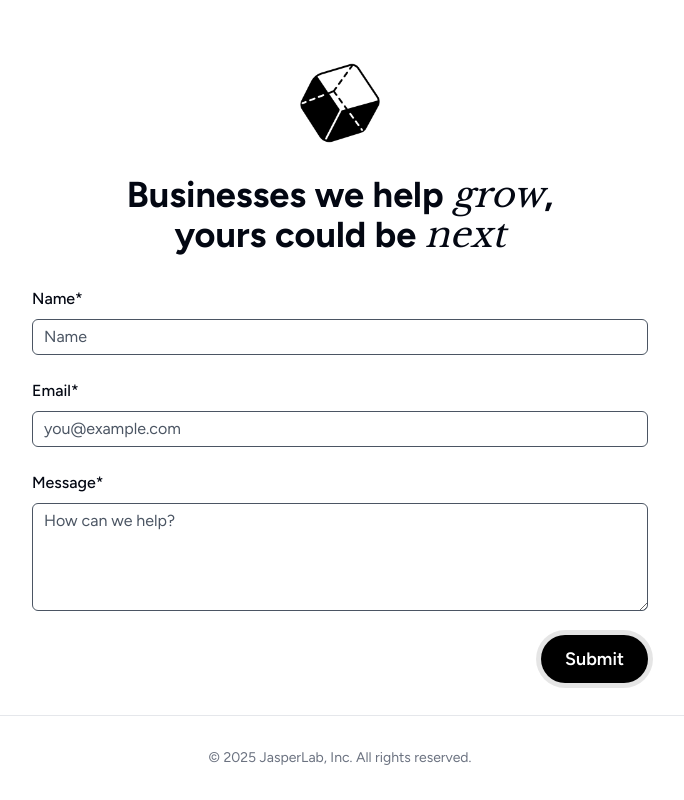
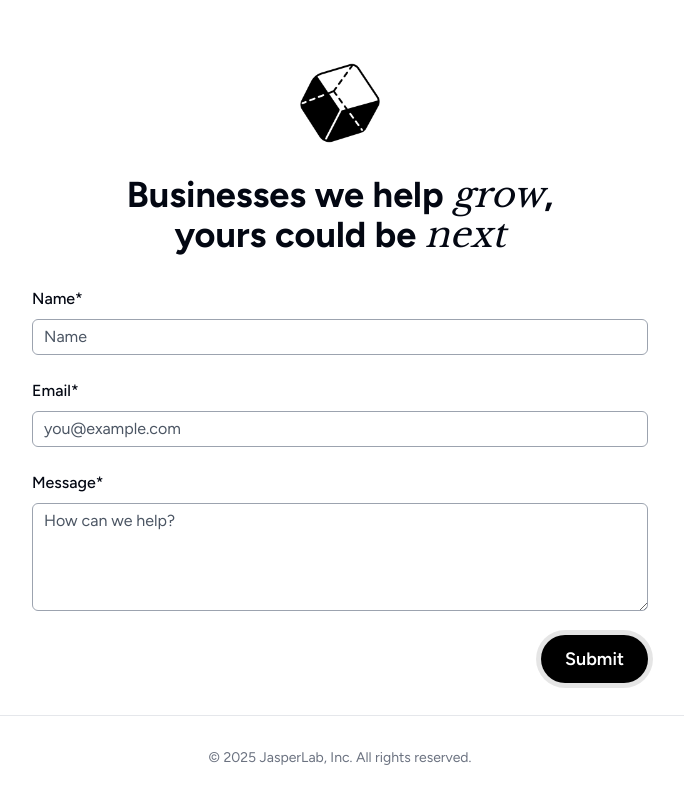
Before and after one commit to jnaples/jasper-lab, a Next.js app: page / in a window 1280 px wide. Shown: the part 2132-2932 px from the top of the page, without its empty margins (300-984 px from the left). Built offline with nearby package versions, Linux system fonts and the light colour scheme.

Commit message:
change input colors

```diff
--- a/src/components/ui/Input.jsx
+++ b/src/components/ui/Input.jsx
@@ -17,7 +17,7 @@ export default function Input({
       className={clsx(
         "mb-2 mt-2 block w-full rounded-md bg-transparent px-3 py-1.5 text-base outline outline-1 -outline-offset-1 placeholder:text-gray-600 autofill:bg-yellow-200 focus:bg-transparent focus:outline focus:outline-2 focus:-outline-offset-2",
         {
-          "bg-transparent outline-gray-600 focus:outline-gray-600": !error,
+          "bg-transparent outline-gray-400 focus:outline-gray-600": !error,
           "text-red-600 outline-red-300 placeholder:text-red-300 focus:outline-red-600":
             error,
         },
--- a/src/components/ui/TextArea.jsx
+++ b/src/components/ui/TextArea.jsx
@@ -20,7 +20,7 @@ export default function TextArea({
           className={clsx(
             "mb-2 block w-full rounded-md bg-transparent px-3 py-1.5 text-base outline outline-1 -outline-offset-1 placeholder:text-gray-600 focus:bg-transparent focus:outline focus:outline-2 focus:-outline-offset-2",
             {
-              "outline-gray-600 focus:outline-gray-600": !error,
+              "outline-gray-400 focus:outline-gray-600": !error,
               "text-red-600 outline-red-300 placeholder:text-red-300 focus:outline-red-600":
                 error,
             },
```
